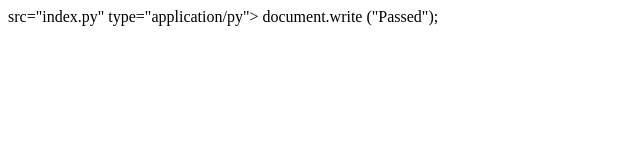
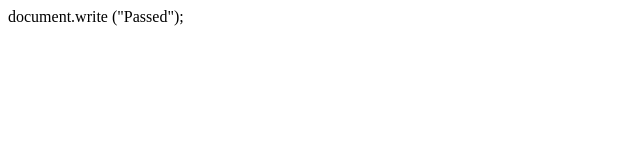
Before and after one commit to LBGletsoisa/Target, a plain HTML site: page index.html in a window 1280 px wide. Shown: the whole page, without its empty margins (0-640 px from the left). Drawn offline with Linux system fonts and the light colour scheme.

Commit message:
Update index.html

```diff
--- a/index.html
+++ b/index.html
@@ -3,6 +3,6 @@
 <title>Practical 2</title>
 </head>
 <body>
-src="index.py" type="application/py">
+<src="index.py" type="application/py">
 document.write ("Passed");
 </body></html>
```
